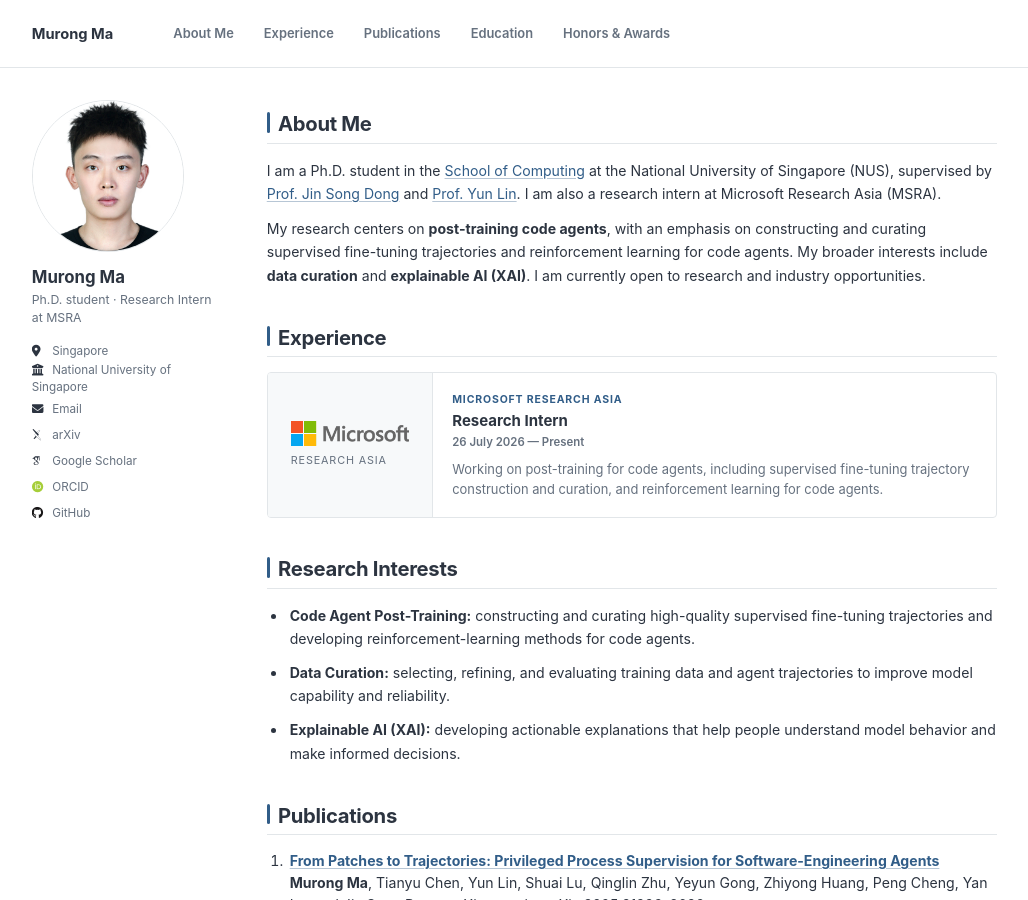
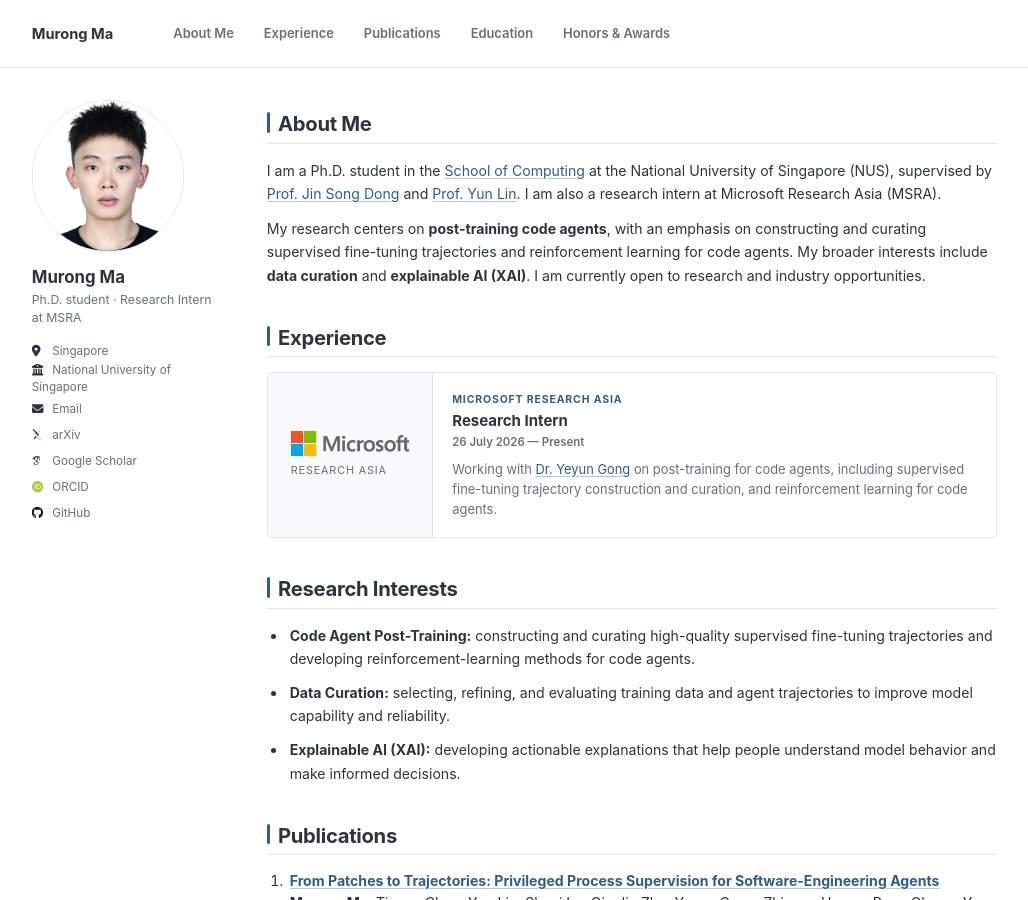
Before and after one commit to M-Myron/m-myron.github.io, a Jekyll site: the page built from _pages/about.md, in a window 1280 px wide and 900 px high. Shown: the whole window, without its empty margins (27-1055 px from the left). Built offline with Jekyll 4.4.1, drawn with Linux system fonts in a browser that asks for light colours; some web fonts are replaced.

Commit message:
Mention MSRA research mentor

```diff
--- a/_pages/about.md
+++ b/_pages/about.md
@@ -29,7 +29,7 @@ My research centers on **post-training code agents**, with an emphasis on constr
     <p class="current-role__label">Microsoft Research Asia</p>
     <h3>Research Intern</h3>
     <p class="current-role__period"><time datetime="2026-07-26">26 July 2026</time> — Present</p>
-    <p>Working on post-training for code agents, including supervised fine-tuning trajectory construction and curation, and reinforcement learning for code agents.</p>
+    <p>Working with <a href="https://www.microsoft.com/en-us/research/people/yegong/">Dr. Yeyun Gong</a> on post-training for code agents, including supervised fine-tuning trajectory construction and curation, and reinforcement learning for code agents.</p>
   </div>
 </div>
 
```
